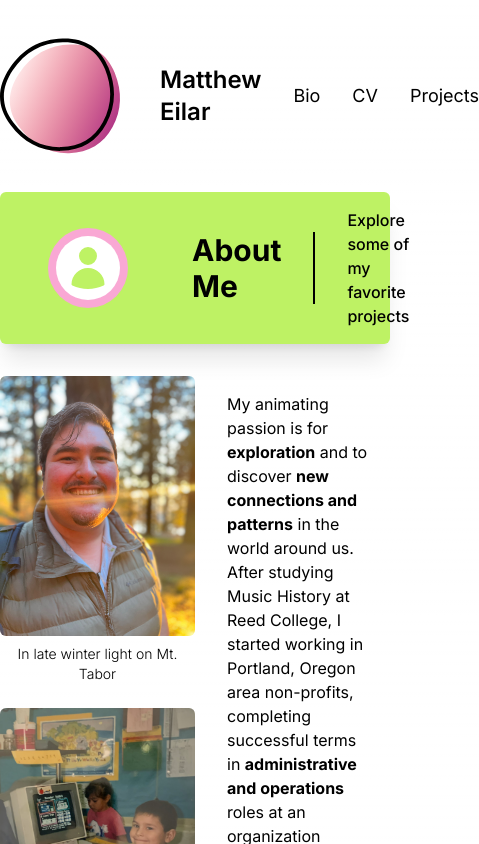
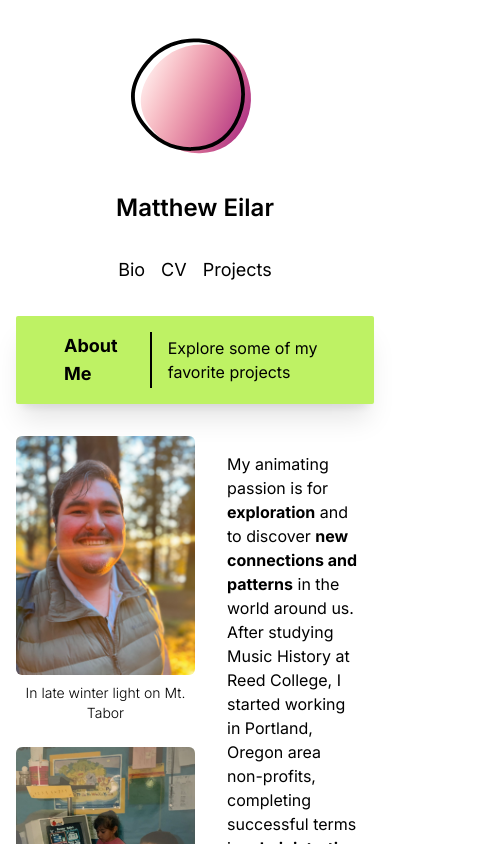
Before and after one commit to meilar/vercel-homepage, a Next.js app: page /bio in a window 390 px wide. Shown: the top 844 px of the page, 479 px wide, since content can reach past the window. Built offline with nearby package versions, Linux system fonts and the light colour scheme.

Commit message:
Improve mobile experience

```diff
--- a/app/bio/page.tsx
+++ b/app/bio/page.tsx
@@ -10,10 +10,10 @@ export default function BioPage() {
         <PageHeader
           primary="bg-lime-300"
           secondary="bg-pink-300"
-          iconColor="text-lime-300"
+          iconColor="text-lime-500"
           header={"About Me"}
           description={"Explore some of my favorite projects"}
-          icon={<UserIcon className="h-12 w-12" />}
+          icon={<UserIcon className="md:h-12 md:w-12 h-8 w-8" />}
         />
         <div className="max-w-3xl mt-8 mr-auto ml-auto grid grid-cols-2">
           <div className="col-span-1">
--- a/app/components/Footer.tsx
+++ b/app/components/Footer.tsx
@@ -5,7 +5,7 @@ import Socials from "./Socials";
 export default function Footer() {
   return (
     <div className="bg-yellow-300 mt-8">
-      <div className="flex flex-row justify-around px-12 py-6">
+      <div className="flex md:flex-row flex-col gap-y-4 justify-around px-12 py-6">
         <div className="flex flex-col max-w-sm space-y-2 font-semibold text-sm">
           <p>{`© ${format(new Date(), "yyyy")} Matthew Eilar`}</p>
           <p>This site was made with Next.js and hosted on Vercel</p>
--- a/app/components/MainLayout.tsx
+++ b/app/components/MainLayout.tsx
@@ -8,9 +8,9 @@ export default function MainLayout({
 }) {
   return (
     <>
-      <div className="max-w-5xl mx-auto">
+      <div className="md:max-w-5xl mx-auto w-full">
         <RootHeader />
-        <div className="max-w-3xl mx-auto">{children}</div>
+        <div className="px-4 md:max-w-3xl md:mx-auto">{children}</div>
       </div>
       <Footer />
     </>
--- a/app/components/PageHeader.tsx
+++ b/app/components/PageHeader.tsx
@@ -17,23 +17,23 @@ export default function PageHeader({
 }: props) {
   return (
     <div
-      className={`mr-auto ml-auto max-w-3xl h-min-24 min-h-24 py-4 px-12 shadow-xl rounded-md flex flex-row align-middle items-center sticky top-0 z-20 ${primary}`}
+      className={`mx-auto w-full md:max-w-3xl py-4 px-4 md:px-12 shadow-xl md:rounded-md flex flex-row align-middle rounded-sm items-center sticky top-0 z-20 ${primary}`}
     >
       <div>
         <div
-          className={`flex h-20 w-20 ${secondary} rounded-full items-center justify-center align-middle`}
+          className={`flex md:h-20 md:w-20 h-18 w-18 ${secondary} rounded-full items-center justify-center align-middle`}
         >
           <div
-            className={`flex h-16 w-16 bg-white ${iconColor} rounded-full items-center justify-center align-middle`}
+            className={`hidden md:flex h-12 w-12 md:h-16 md:w-16 bg-white ${iconColor} rounded-full items-center justify-center align-middle`}
           >
             {icon}
           </div>
         </div>
       </div>
-      <div className="ml-8 border-r-2 border-black px-8">
-        <h1 className="text-3xl font-bold text-black">{header}</h1>
+      <div className="md:ml-8 border-r-2 border-black px-8">
+        <h1 className="md:text-3xl text-lg font-bold text-black">{header}</h1>
       </div>
-      <div className="px-8 text-black font-medium">
+      <div className="px-4 md:px-8 text-black md:font-medium">
         <p>{description}</p>
       </div>
     </div>
--- a/app/components/RootHeader.tsx
+++ b/app/components/RootHeader.tsx
@@ -23,8 +23,9 @@ const navLinks = [
 
 export default function RootHeader() {
   return (
-    <div className="py-8">
-      <div className="flex flex-row justify-start items-center gap-8">
+    <div className="py-8 px-4">
+      <div className="flex flex-col sm:flex-row justify-start items-center gap-8">
+        <div>
           <Image
             priority
             style={{ width: 128, height: 128 }}
@@ -33,12 +34,19 @@ export default function RootHeader() {
             src={"/logo.svg"}
             alt={""}
           />
+        </div>
+        <div>
+          {" "}
           <Link
-          className={classNames("text-2xl hover:text-purple-600 font-semibold")}
+            className={classNames(
+              "text-2xl hover:text-purple-600 font-semibold"
+            )}
             href={"/"}
           >
             Matthew Eilar
           </Link>
+        </div>
+        <div className="flex flex-row space-x-4">
           {navLinks.map((x) => {
             return (
               <Link
@@ -51,5 +59,6 @@ export default function RootHeader() {
           })}
         </div>
       </div>
+    </div>
   );
 }
--- a/app/cv/ed-explorer.tsx
+++ b/app/cv/ed-explorer.tsx
@@ -4,7 +4,7 @@ import { educationHistory } from "./text";
 export default function EdExplorer() {
   return (
     <div className="flex flex-col">
-      <h1 className="text-xl my-8 font-semibold">Education</h1>
+      <h1 className="text-4xl my-8 font-semibold">Education</h1>
       {educationHistory.map((e) => {
         return (
           <div className="grid grid-cols-3 my-4">
--- a/app/cv/skills-explorer.tsx
+++ b/app/cv/skills-explorer.tsx
@@ -46,7 +46,6 @@ export default function SkillsExplorer() {
     <div className="grid grid-cols-3">
       <div className="col-span-2">
         <div className="py-2 px-4">
-          <h2 className="text-xl font-semibold mb-4">Skills</h2>
           <div className="my-12 flex flex-wrap">
             {displayTypes.map((type) => (
               <div
--- a/app/cv/work-explorer.tsx
+++ b/app/cv/work-explorer.tsx
@@ -4,7 +4,7 @@ import { workHistory } from "./text";
 export default function WorkExplorer() {
   return (
     <div className="flex flex-col">
-      <h1 className="text-xl my-8 font-semibold">Work History</h1>
+      <h1 className="text-4xl my-8 font-semibold">Work</h1>
       {workHistory.map((h) => {
         return (
           <div className="grid grid-cols-3 my-4">
--- a/app/layout.tsx
+++ b/app/layout.tsx
@@ -1,5 +1,4 @@
 import classNames from "classnames";
-import RootHeader from "./components/RootHeader";
 import "./globals.css";
 import { Inter } from "next/font/google";
 
@@ -16,7 +15,7 @@ export default function RootLayout({
 }) {
   return (
     <html lang="en">
-      <body className={classNames(inter.className, "bg-white")}>
+      <body className={classNames(inter.className, "bg-white w-full h-full")}>
         {children}
       </body>
     </html>
--- a/app/page.tsx
+++ b/app/page.tsx
@@ -1,4 +1,4 @@
-import Carousel from "./components/Carousel";
+import Image from "next/image";
 import MainLayout from "./components/MainLayout";
 import RootLayout from "./layout";
 
@@ -6,7 +6,17 @@ export default function Homepage() {
   return (
     <RootLayout>
       <MainLayout>
-        <Carousel
+        <div className="bg-orange-400 p-4 rounded-lg shadow-xl">
+          <Image
+            height={1640}
+            width={2360}
+            className="w-full h-full"
+            src={"/homepage.jpeg"}
+            alt={""}
+          />
+        </div>
+
+        {/* <Carousel
           carouselItems={[
             {
               src: "/forest.jpeg",
@@ -16,7 +26,7 @@ export default function Homepage() {
             { src: "/avocado.jpeg", head: "High-Caliber People Skills" },
             { src: "/river.jpeg", head: "Adaptable and Capable" },
           ]}
-        />
+        /> */}
       </MainLayout>
     </RootLayout>
   );
```
Also changed, not shown: public/homepage.jpeg (added). Lines whose indentation alone changed are shown as unchanged.
